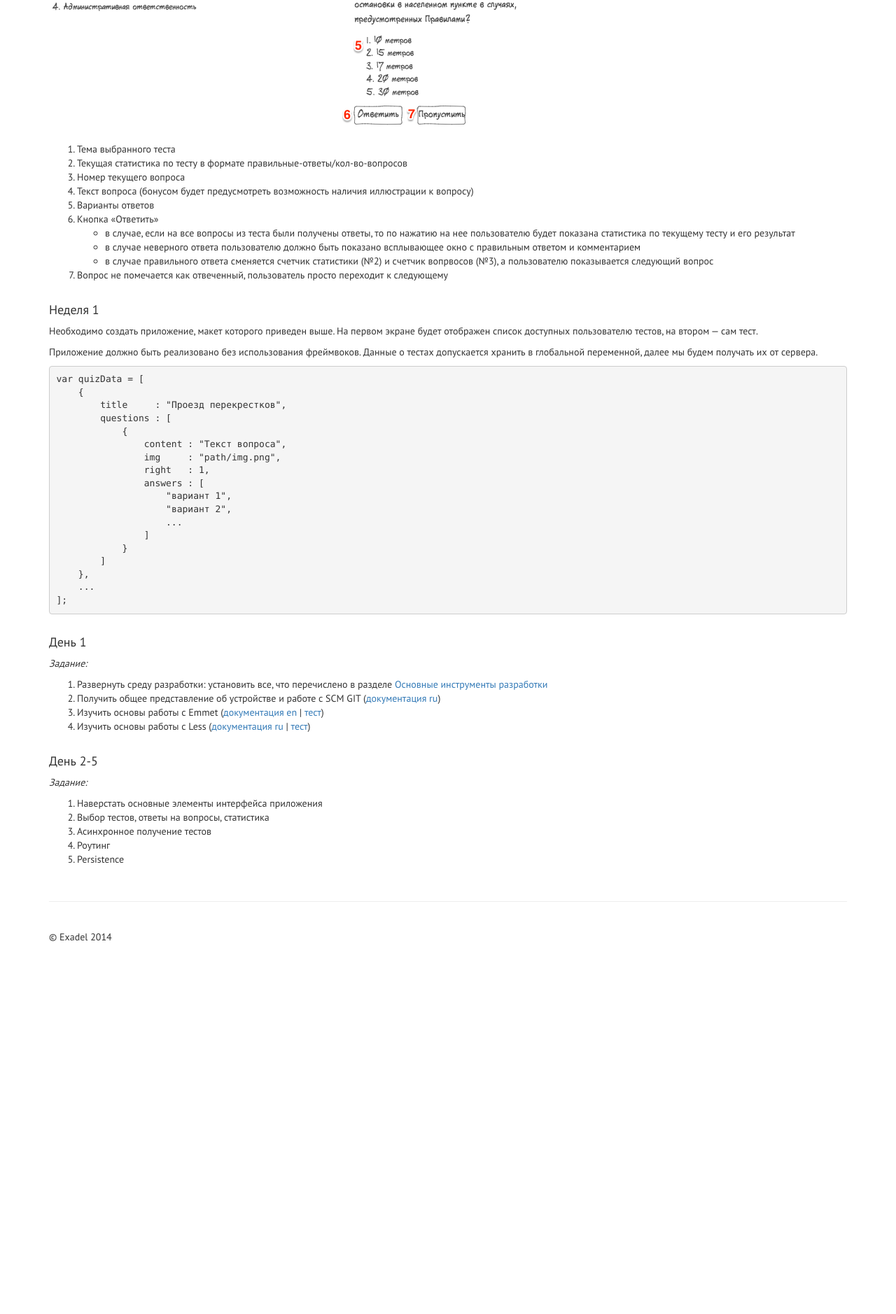
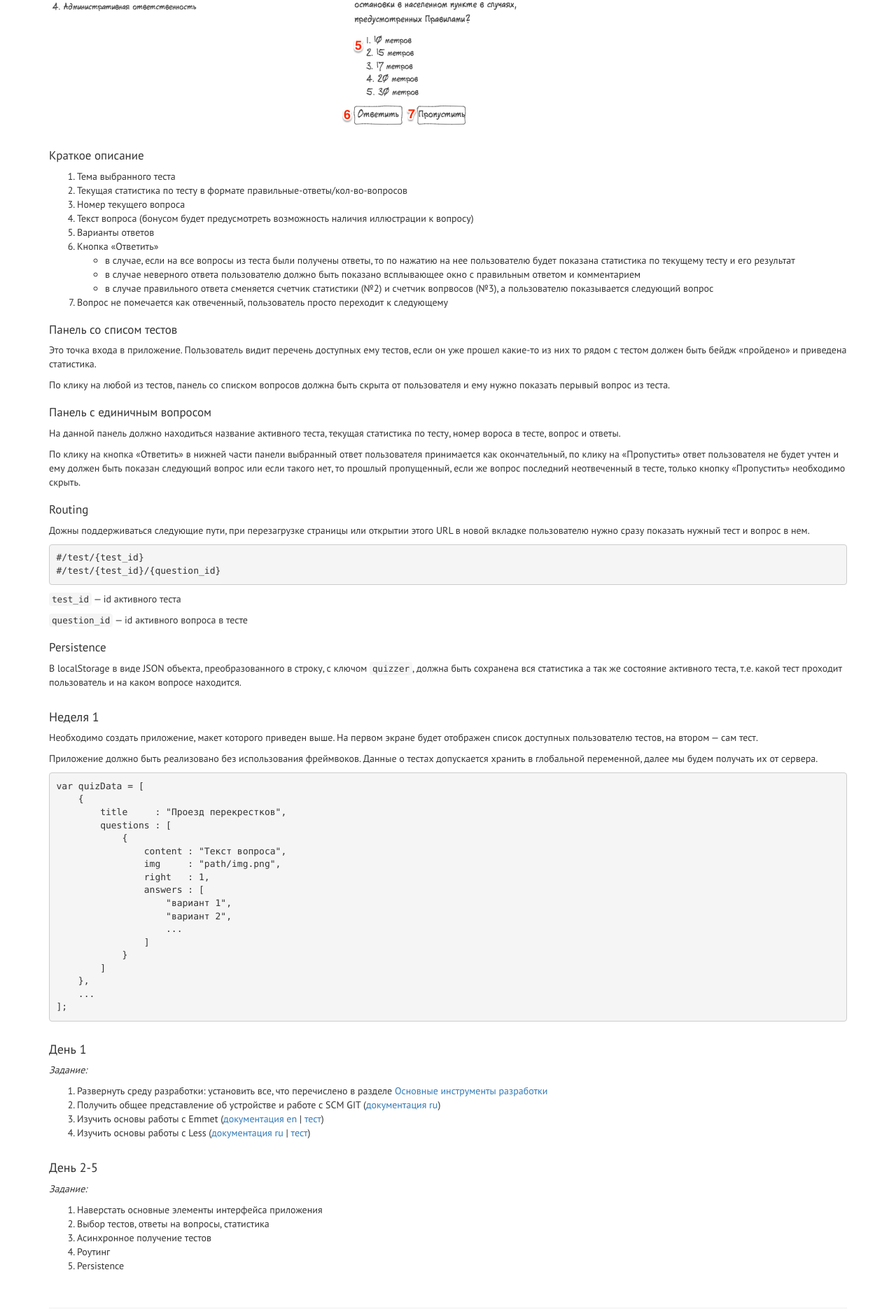
Before and after one commit to exadel-edu/exadel-edu.github.io, a Jekyll site: the page built from fe-camp.html, in a window 1280 px wide. Shown: the part 985-2863 px from the top of the page at 70% size. Built offline with Jekyll 4.4.1, drawn with Linux system fonts in a browser that asks for light colours; nearby versions of some CDN libraries; before the commit the page ends 2384 px from its top, so only the background shows below that.

Commit message:
General task description extended

```diff
--- a/_includes/front-end-camp/task.md
+++ b/_includes/front-end-camp/task.md
@@ -4,6 +4,7 @@
 
 ![макет приложения-опросника](img/front-end-camp/quizzer-wireframe.png)
 
+##### Краткое описание
 
 1. Тема выбранного теста
 2. Текущая статистика по тесту в формате правильные-ответы/кол-во-вопросов
@@ -15,6 +16,46 @@
     * в случае неверного ответа пользователю должно быть показано всплывающее окно с правильным ответом и комментарием
     * в случае правильного ответа сменяется счетчик статистики (№2) и счетчик вопрвосов (№3), а пользователю показывается следующий вопрос
 7. Вопрос не помечается как отвеченный, пользователь просто переходит к следующему
+
+
+##### Панель со списом тестов
+
+Это точка входа в приложение. Пользователь видит перечень доступных ему тестов, если он уже прошел какие-то из них
+то рядом с тестом должен быть бейдж «пройдено» и приведена статистика.
+
+По клику на любой из тестов, панель со списком вопросов должна быть скрыта от пользователя и ему нужно показать перывый
+вопрос из теста.
+
+
+##### Панель с единичным вопросом
+
+На данной панель должно находиться название активного теста, текущая статистика по тесту, номер вороса в тесте,
+вопрос и ответы.
+
+По клику на кнопка «Ответить» в нижней части панели выбранный ответ пользователя принимается как окончательный, по клику
+на «Пропустить» ответ пользователя не будет учтен и ему должен быть показан следующий вопрос или если такого нет, то
+прошлый пропущенный, если же вопрос последний неотвеченный в тесте, только кнопку «Пропустить» необходимо скрыть.
+
+
+##### Routing
+
+Дожны поддерживаться следующие пути, при перезагрузке страницы или открытии этого URL в новой вкладке пользователю нужно
+сразу показать нужный тест и вопрос в нем.
+
+{% highlight javascript %}
+#/test/{test_id}
+#/test/{test_id}/{question_id}
+{% endhighlight %}
+
+`test_id` — id активного теста
+
+`question_id` — id активного вопроса в тесте
+
+
+##### Persistence
+
+В localStorage в виде JSON объекта, преобразованного в строку, с ключом `quizzer`, должна быть сохранена вся статистика
+а так же состояние активного теста, т.е. какой тест проходит пользователь и на каком вопросе находится.
 
 
 #### Неделя 1
--- a/css/styles.css
+++ b/css/styles.css
@@ -41,6 +41,16 @@ a{
     border-top     : 1px solid #eee;
 }
 
+code {
+    color: #333;
+    background-color: #f5f5f5;
+}
+
+h5{
+    font-size: 17px;
+    margin-top: 20px;
+}
+
 .course-description-item .modal h4 {
     margin-top : 0px;
 }
```
